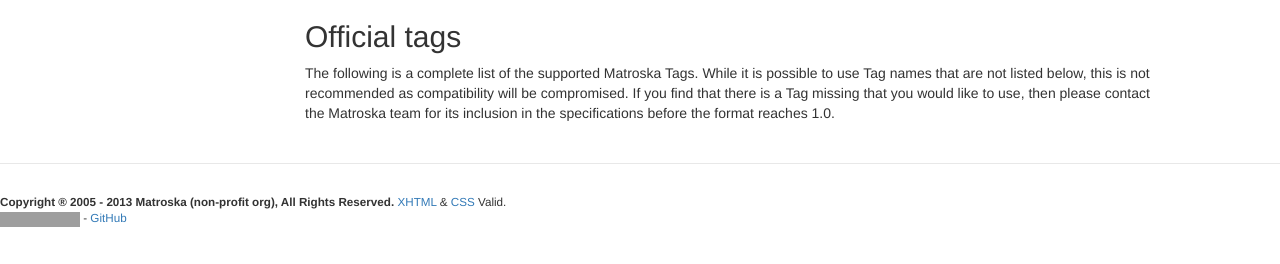
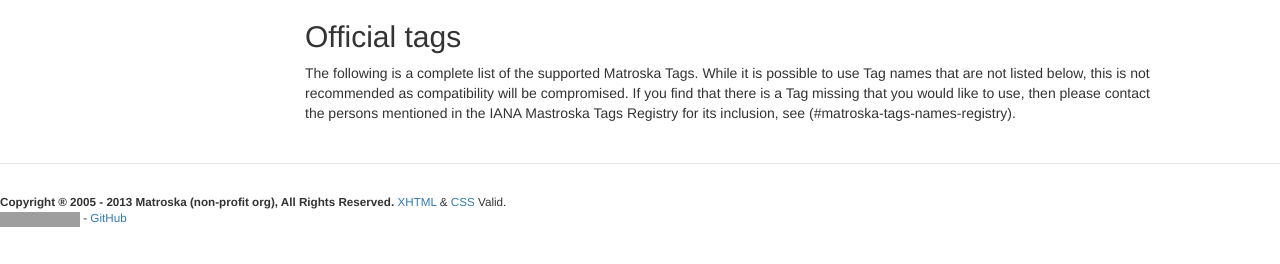
Before and after one commit to ietf-wg-cellar/matroska-specification, a Jekyll site: the page built from tagging.md, in a window 1280 px wide. Shown: the part 1571-1835 px from the top of the page. Built offline with Jekyll 4.4.1, drawn with Linux system fonts in a browser that asks for light colours; our own code applies the rules of GitHub Pages for plain Markdown files; grey boxes are pictures that could not be loaded.

Commit message:
Contact the IANA for new tags not the Matroska team

```diff
--- a/tagging.md
+++ b/tagging.md
@@ -95,4 +95,4 @@ means it contains 10 tracks. If it's MOVEMENT (20), that means it's 10 movements
 The following is a complete list of the supported Matroska Tags. While it is possible
 to use Tag names that are not listed below, this is not recommended as compatibility will
 be compromised. If you find that there is a Tag missing that you would like to use,
-then please contact the Matroska team for its inclusion in the specifications before the format reaches 1.0.
+then please contact the persons mentioned in the IANA Mastroska Tags Registry for its inclusion, see (#matroska-tags-names-registry).
```
